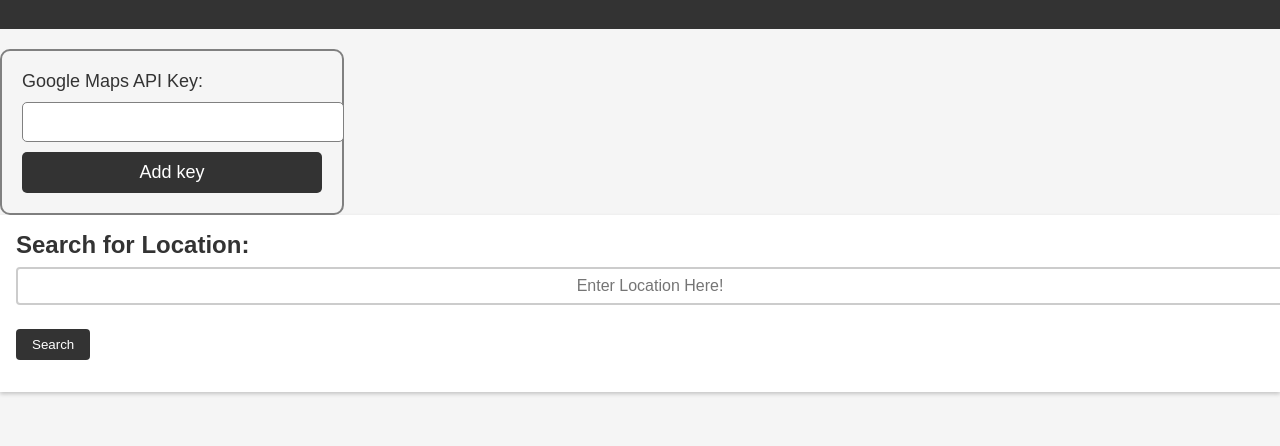
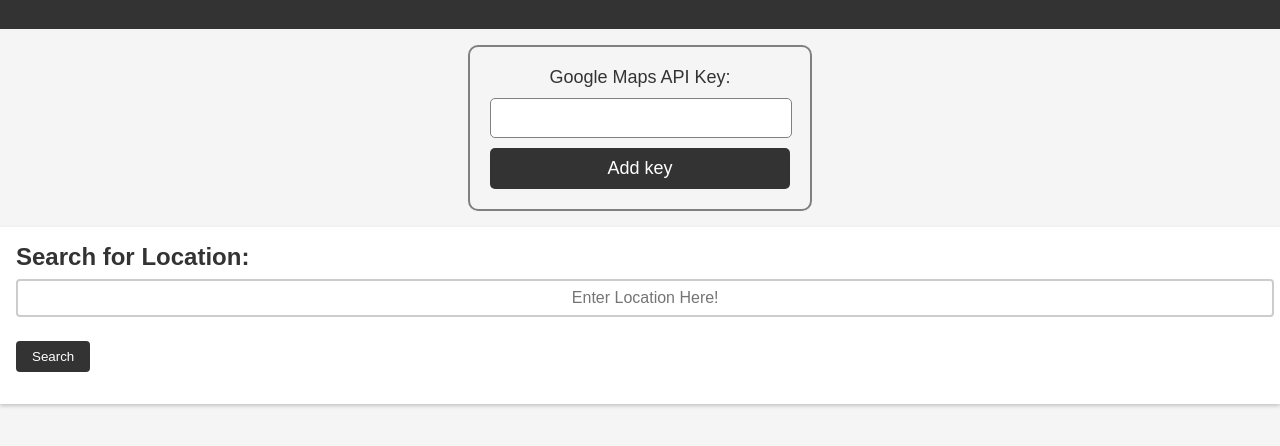
Before and after one commit to lpakingan/EarthquakeTracker, a plain HTML site: page index.html in a window 1280 px wide. Shown: the part 64-510 px from the top of the page. Drawn offline with nearby package versions, Linux system fonts and the light colour scheme.

Commit message:
edit api form styling

```diff
--- a/assets/style.css
+++ b/assets/style.css
@@ -34,7 +34,12 @@ h1.display-3 {
 }
 
 #api-key-form {
-    margin-top: 20px;
+    display: block;
+    margin-left: auto;
+    margin-right: auto;
+    margin-top: 1rem;
+    margin-bottom: 1rem;
+    text-align: center;
     border: 2px solid gray;
     padding: 20px;
     border-radius: 10px;
@@ -47,7 +52,7 @@ h1.display-3 {
 
 #api-key-form input[type="password"] {
     width: 100%;
-    padding: 10px;
+    padding: 10px 0;
     margin-bottom: 10px;
     font-size: 16px;
     border: 1px solid gray;
@@ -84,7 +89,7 @@ h1.display-3 {
 
 #search-input {
     width: 100%;
-    padding: 0.5rem;
+    padding: 0.5rem 0.2rem;
     border: 2px solid #ccc;
     border-radius: 4px;
     margin-bottom: 1rem;
--- a/index.html
+++ b/index.html
@@ -96,6 +96,7 @@
             <div id="sort-modal" class="modal">
                 <div class='modal-content'>
                     <span class="close" style="float: right">&times;</span>
+                    <h3>How would you like to sort your earthquake results?</h3>
                     <select id="sort-parameters">
                         <option value="most-recent">From Most Recent (Default)</option>
                         <option value="least-recent">From Least Recent</option>
```
